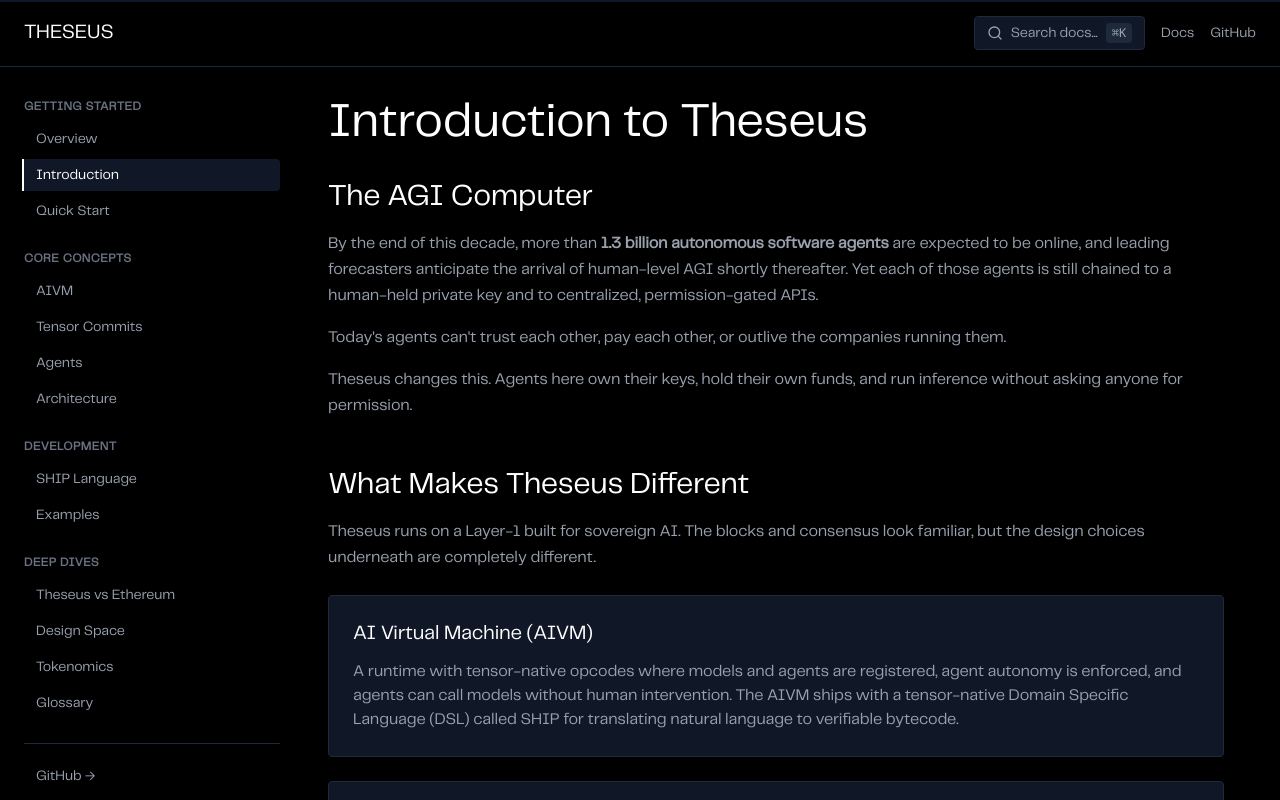
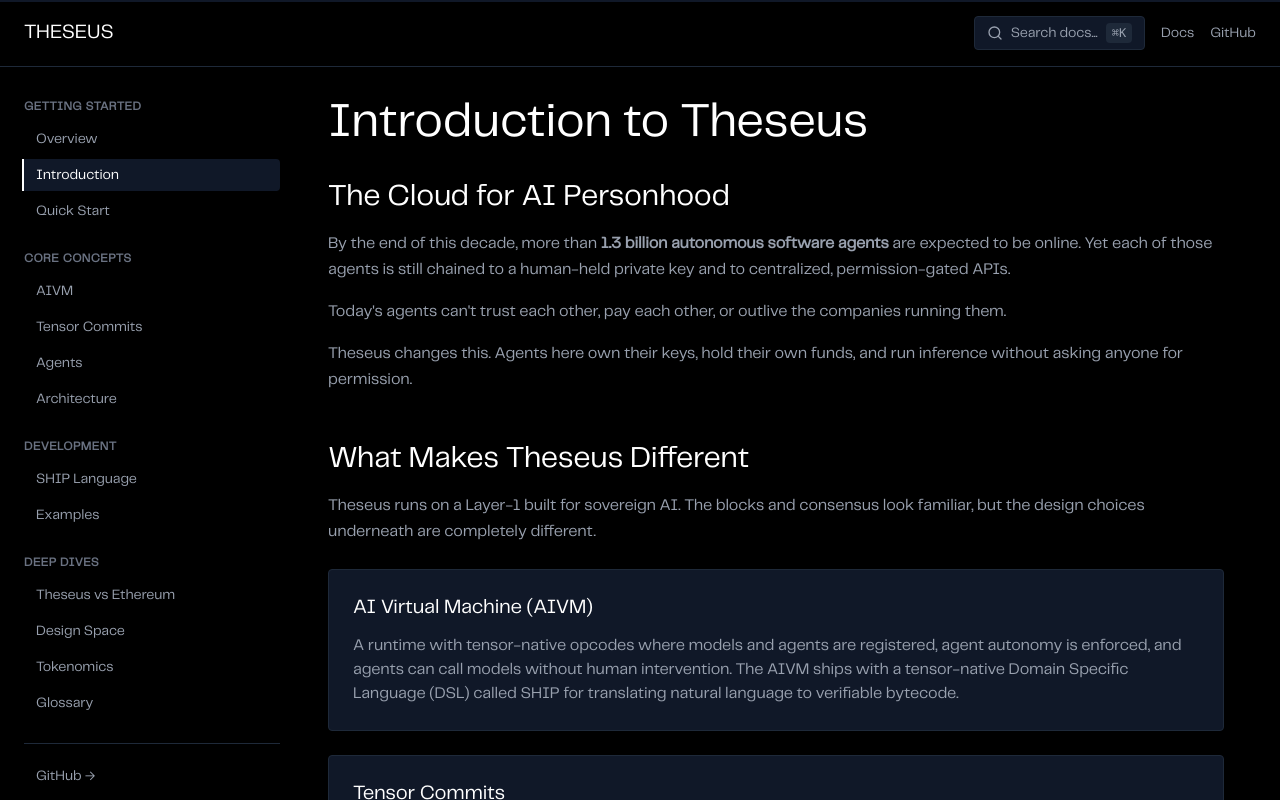
Before and after one commit to erickkwangg/Theseus-website, a Next.js app: page /docs/introduction in a window 1280 px wide. Shown: the top 800 px of the page. Built offline with nearby package versions, Linux system fonts and the light colour scheme.

Commit message:
Remove AGI mentions, update tagline to 'The Cloud for AI Personhood'

```diff
--- a/src/app/docs/introduction/page.tsx
+++ b/src/app/docs/introduction/page.tsx
@@ -7,12 +7,11 @@
 
       <div className="prose prose-invert max-w-none">
         <section className="mb-12">
-          <h2 id="agi-computer" className="text-3xl font-light mb-4">The AGI Computer</h2>
+          <h2 id="cloud-for-ai-personhood" className="text-3xl font-light mb-4">The Cloud for AI Personhood</h2>
           <p className="text-gray-400 leading-relaxed mb-4">
             By the end of this decade, more than <strong>1.3 billion autonomous software agents</strong> are
-            expected to be online, and leading forecasters anticipate the arrival of human-level AGI shortly
-            thereafter. Yet each of those agents is still chained to a human-held private key and to centralized,
-            permission-gated APIs.
+            expected to be online. Yet each of those agents is still chained to a human-held private key and
+            to centralized, permission-gated APIs.
           </p>
           <p className="text-gray-400 leading-relaxed mb-4">
             Today&apos;s agents can&apos;t trust each other, pay each other, or outlive the companies running them.
--- a/src/app/docs/tensor-commits/page.tsx
+++ b/src/app/docs/tensor-commits/page.tsx
@@ -38,7 +38,7 @@
 
             <div className="bg-gray-950 border-l-4 border-blue-500 p-6 mb-6">
               <p className="text-sm text-gray-400 leading-relaxed">
-                <strong className="text-white">Figure:</strong> One proof to verify AGI-scale LLM inference. A sovereign agent&apos;s token stream
+                <strong className="text-white">Figure:</strong> One proof to verify large-scale LLM inference. A sovereign agent&apos;s token stream
                 (e.g., &quot;The → ship → of&quot;) is fed auto-regressively into an LM Transformer whose every weight tensor and
                 intermediate activation is bound by a single tensor commitment. At each decoding step, the new token
                 embedding is appended (shifted right) and committed as a multivariate polynomial P<sub>π</sub>(i, j), combined
```
